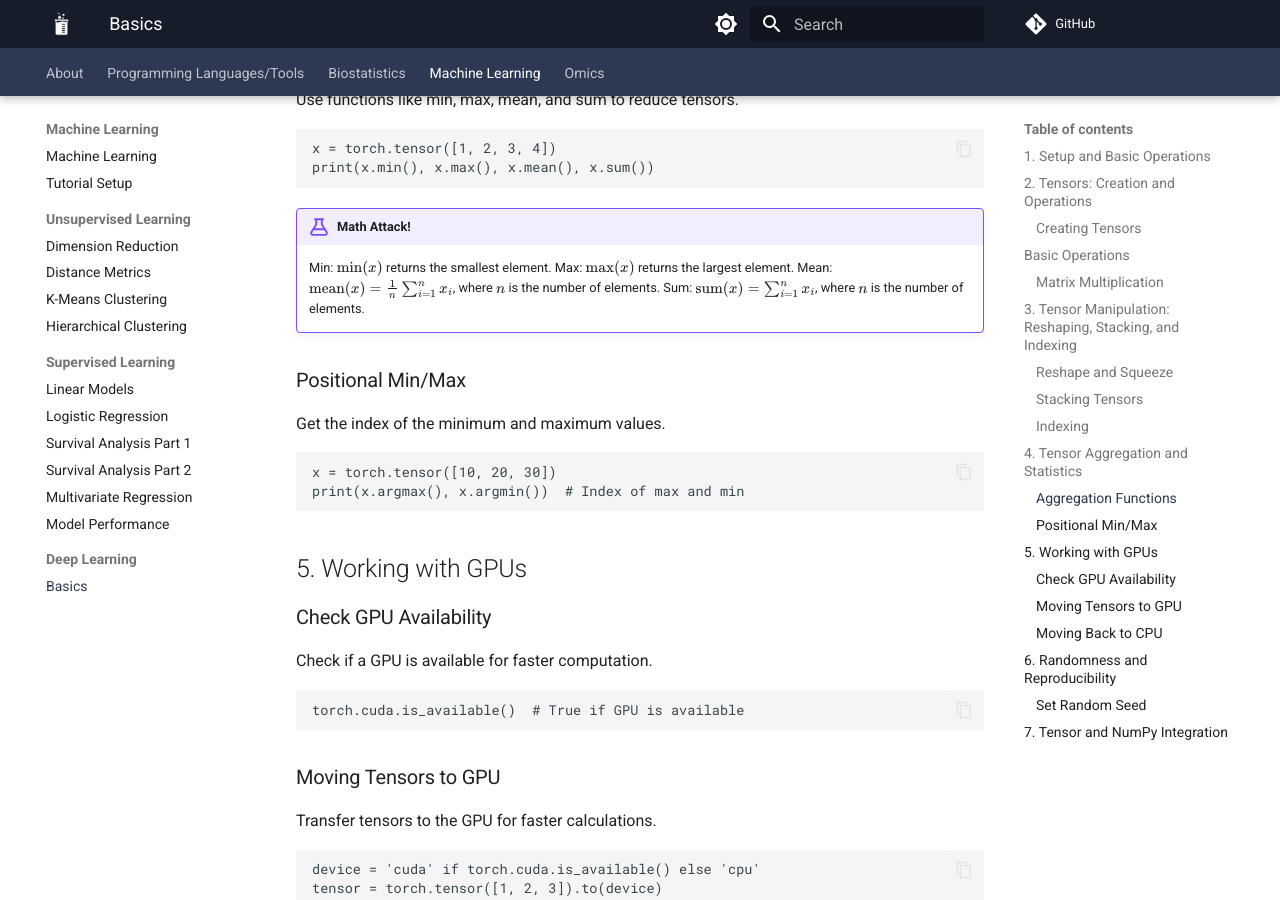
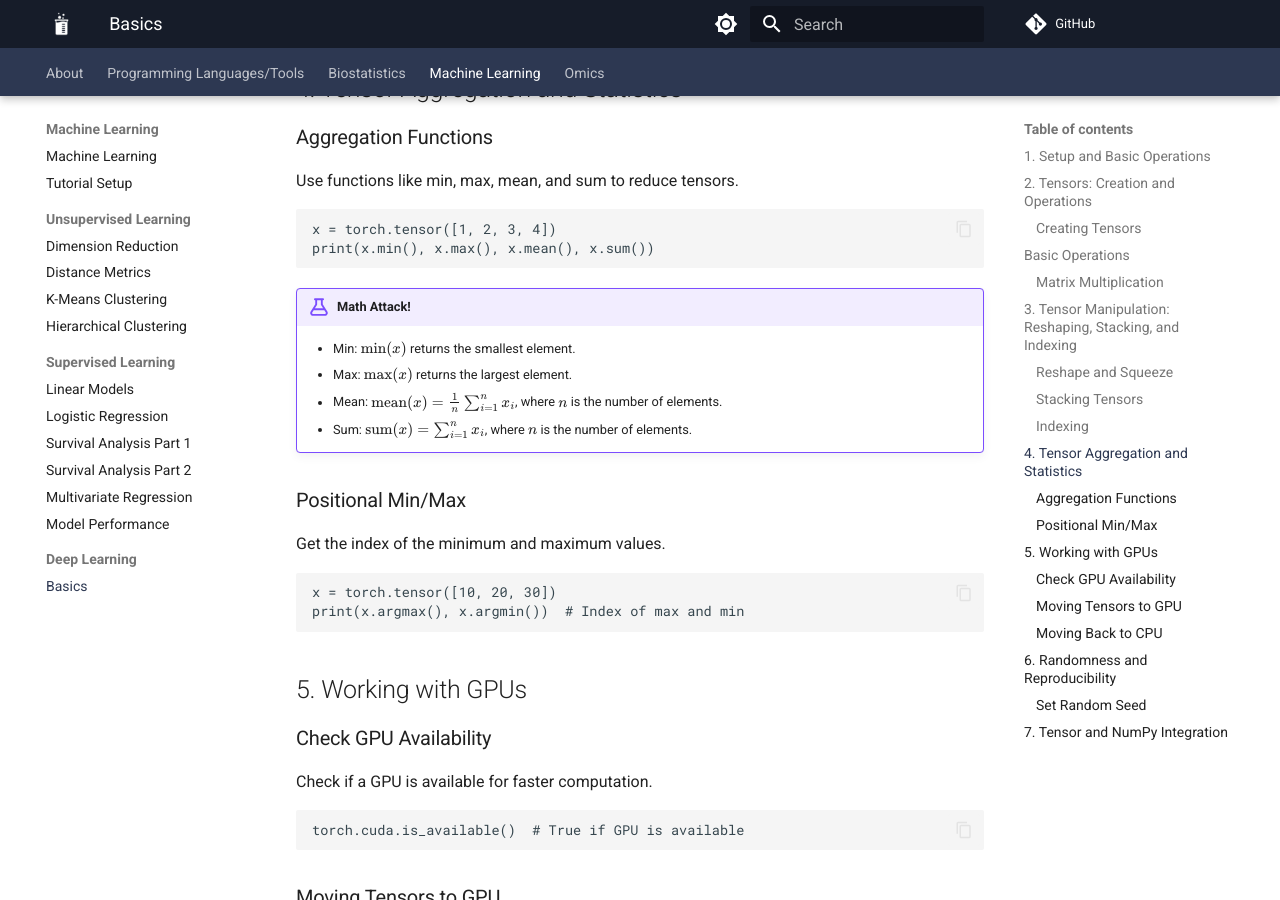
Before and after one commit to comp-tox-jhu/CompToxLab, an MkDocs documentation site: the page built from docs/machine_learning/deep_learning/00_basics.md, in a window 1280 px wide and 900 px high, scrolled down 2927 px. Built offline with MkDocs 1.6.1 and Material for MkDocs 9.7.7, drawn with Linux system fonts in a browser that asks for light colours; comment, search, counter and statistics services are not loaded; some of the changed text lies outside the part shown.

````diff
--- a/docs/machine_learning/deep_learning/00_basics.md
+++ b/docs/machine_learning/deep_learning/00_basics.md
@@ -116,10 +116,10 @@ print(x.min(), x.max(), x.mean(), x.sum())
 ```
 
 !!! example "Math Attack!"
-    Min: $\text{min}(x)$ returns the smallest element.
-    Max: $\text{max}(x)$ returns the largest element.
-    Mean: $\text{mean}(x) = \frac{1}{n} \sum_{i=1}^{n} x_i$, where $n$ is the number of elements.
-    Sum: $\text{sum}(x) = \sum_{i=1}^{n} x_i$, where $n$ is the number of elements.
+    - Min: $\text{min}(x)$ returns the smallest element.
+    - Max: $\text{max}(x)$ returns the largest element.
+    - Mean: $\text{mean}(x) = \frac{1}{n} \sum_{i=1}^{n} x_i$, where $n$ is the number of elements.
+    - Sum: $\text{sum}(x) = \sum_{i=1}^{n} x_i$, where $n$ is the number of elements.
 
 ### Positional Min/Max
 Get the index of the minimum and maximum values.
````
Also changed, not shown: other parts of docs/machine_learning/deep_learning/00_basics.md (+2 -2 lines).
